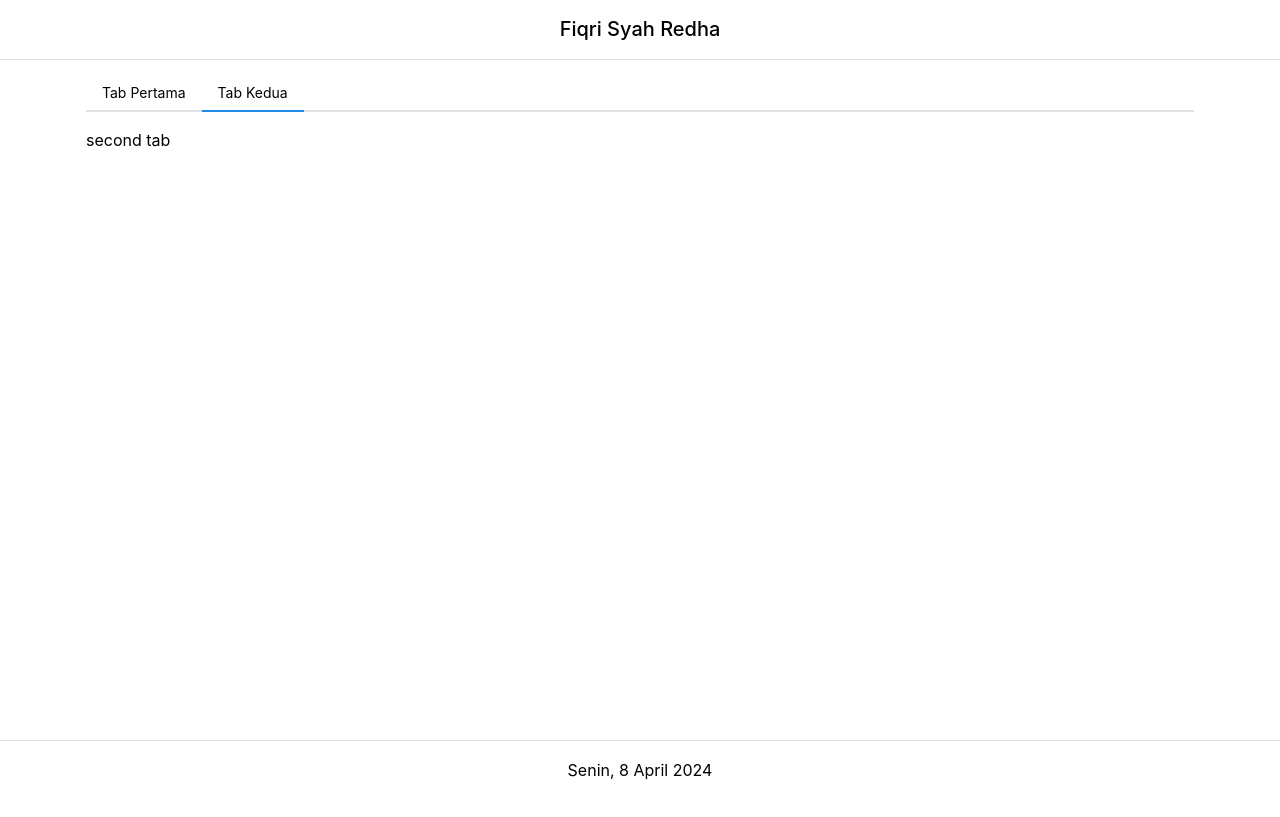
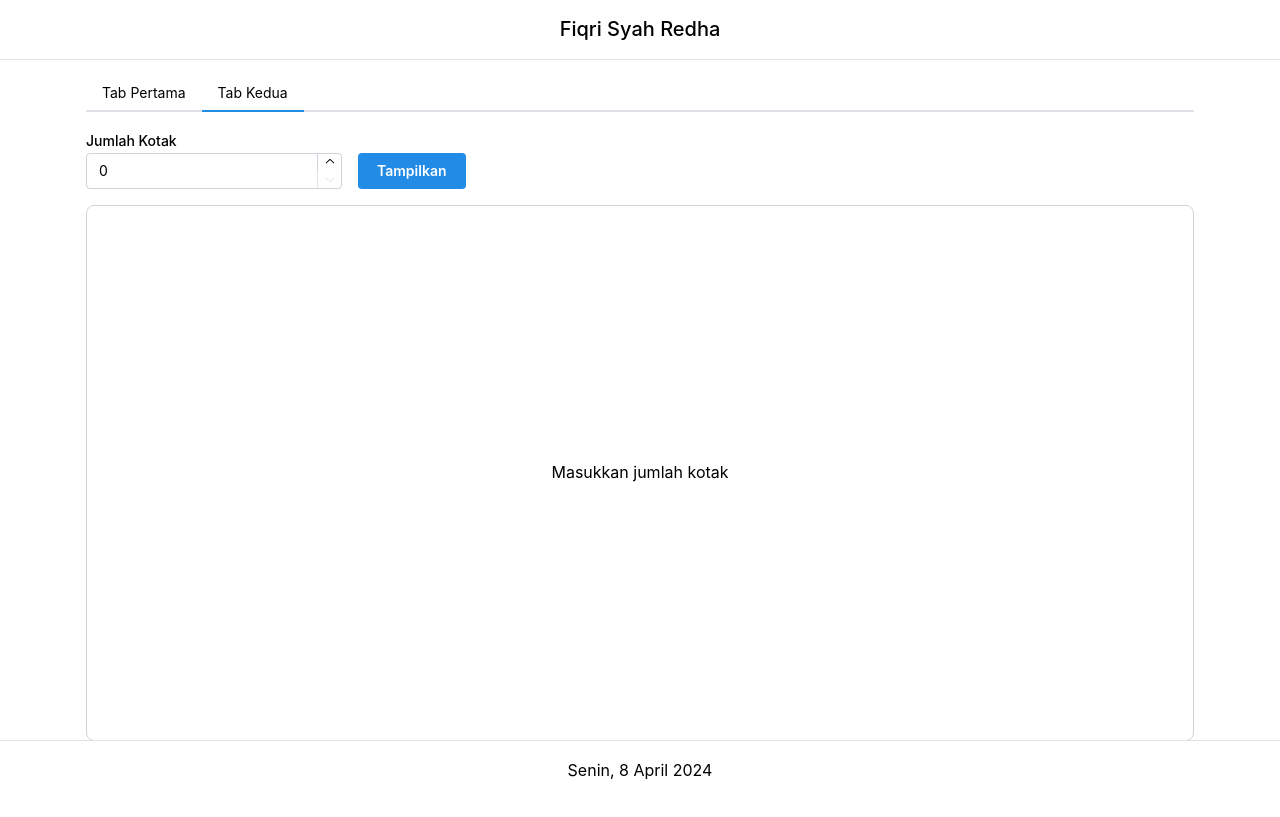
Before and after one commit to fiqrisr/247-fe-test, a React (Vite) app: page / in a window 1280 px wide. Both pictures are taken after a click on the tab "Tab Kedua". Built offline with nearby package versions, Linux system fonts and the light colour scheme.

Commit message:
feat: add second tab content

```diff
--- a/src/components/first-tab/first-tab.tsx
+++ b/src/components/first-tab/first-tab.tsx
@@ -59,7 +59,14 @@ export const FirstTab = () => {
         </Box>
       </Grid.Col>
       <Grid.Col span={6}>
-        <Box className={classes.panel}>
+        <Box
+          className={classes.panel}
+          mah="70vh"
+          style={{
+            overflowY: "auto",
+            overflowX: "hidden",
+          }}
+        >
           <WordsTable data={words ?? []} onDelete={onWordDelete} />
         </Box>
       </Grid.Col>
--- /dev/null
+++ b/src/components/second-tab/second-tab.module.css
@@ -0,0 +1,23 @@
+.panel {
+  padding: var(--mantine-spacing-md);
+  border: 1px var(--mantine-color-default-border) solid;
+  border-radius: var(--mantine-radius-md);
+  height: 67dvh;
+  display: flex;
+  justify-content: center;
+  align-items: center;
+}
+
+.box-container {
+  display: flex;
+  flex-wrap: wrap;
+  justify-content: center;
+  align-items: center;
+  gap: 1px;
+}
+
+.box {
+  border: 1px var(--mantine-color-default-border) solid;
+  width: var(--box-size);
+  height: var(--box-size);
+}
--- a/src/components/second-tab/second-tab.tsx
+++ b/src/components/second-tab/second-tab.tsx
@@ -1,3 +1,80 @@
+import { useState, useRef } from "react";
+import { Box, Button, Flex, NumberInput } from "@mantine/core";
+
+import classes from "./second-tab.module.css";
+
 export const SecondTab = () => {
-  return <div>second tab</div>;
+  const numberInputRef = useRef<HTMLInputElement>(null);
+  const [count, setCount] = useState<number>(0);
+
+  const handleChange = () => {
+    const value = parseInt(numberInputRef.current?.value ?? "0");
+    if (!isNaN(value) && value > 0 && value <= 10000) {
+      setCount(value);
+    }
+  };
+
+  const calculateBoxSize = (
+    panelWidth: number,
+    panelHeight: number,
+    numberOfBoxes: number,
+  ) => {
+    const boxCountPerRow = Math.ceil(Math.sqrt(numberOfBoxes));
+    const boxSize = Math.min(
+      panelWidth / boxCountPerRow,
+      panelHeight / boxCountPerRow,
+    );
+    return boxSize;
+  };
+
+  const renderBoxes = () => {
+    const boxes = [];
+    for (let i = 0; i < count; i++) {
+      boxes.push(<Box key={i} className={classes.box}></Box>);
+    }
+
+    return boxes;
+  };
+
+  return (
+    <Flex direction="column">
+      <form
+        onSubmit={(e) => {
+          e.preventDefault();
+          handleChange();
+        }}
+      >
+        <Flex align="flex-end" gap="md">
+          <NumberInput
+            ref={numberInputRef}
+            label="Jumlah Kotak"
+            placeholder="Maksimal 10000"
+            min={0}
+            max={10000}
+            value={count}
+          />
+          <Button type="submit" onClick={() => handleChange()}>
+            Tampilkan
+          </Button>
+        </Flex>
+      </form>
+      <Box
+        mt="md"
+        className={classes.panel}
+        ref={(ref) => {
+          if (ref) {
+            const panelWidth = ref.offsetWidth;
+            const panelHeight = ref.offsetHeight;
+            const boxSize = calculateBoxSize(panelWidth, panelHeight, count);
+            ref.style.setProperty("--box-size", `${boxSize}px`);
+          }
+        }}
+      >
+        {count < 1 && <span>Masukkan jumlah kotak</span>}
+        {count > 0 && (
+          <Box className={classes["box-container"]}>{renderBoxes()}</Box>
+        )}
+      </Box>
+    </Flex>
+  );
 };
```
